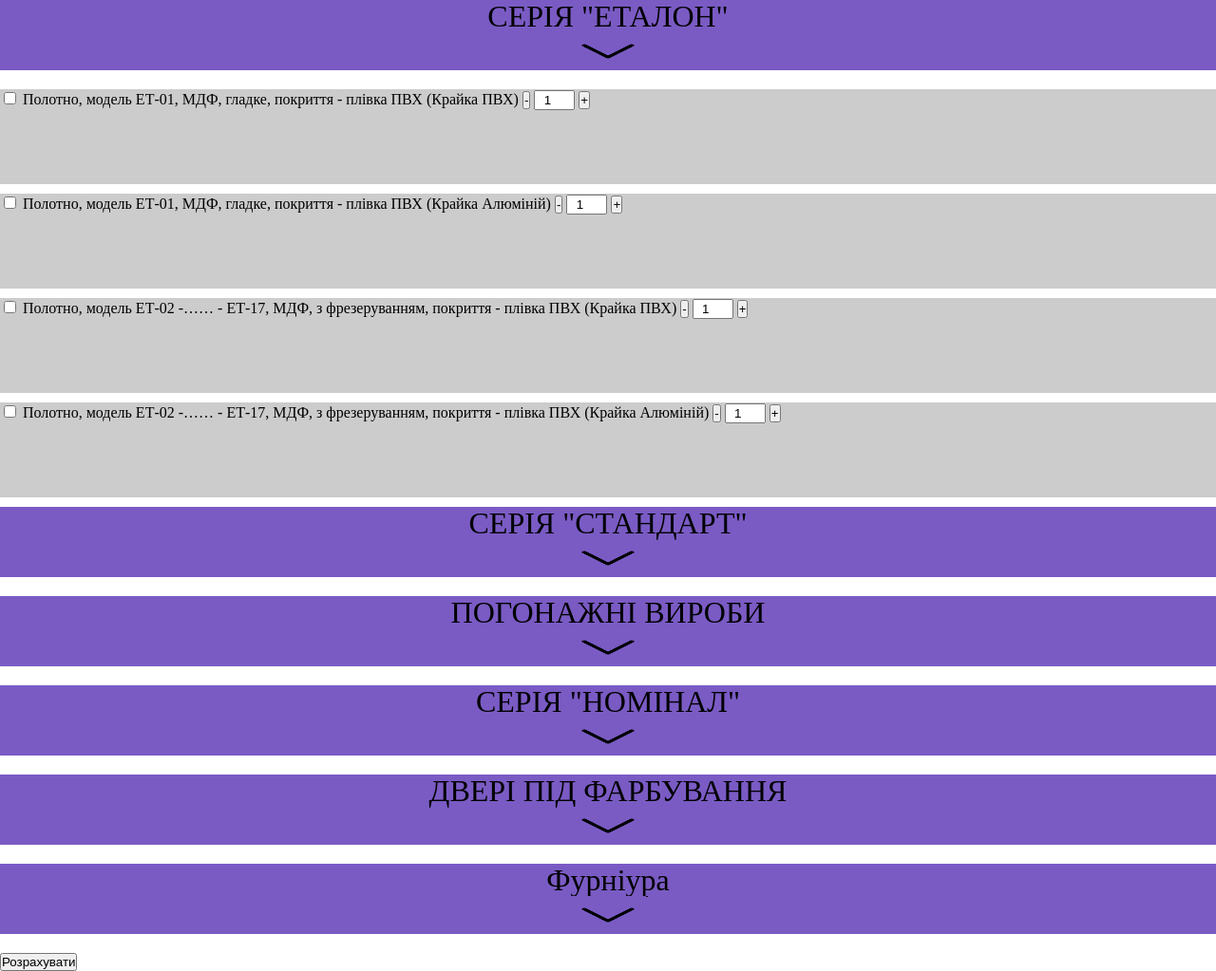
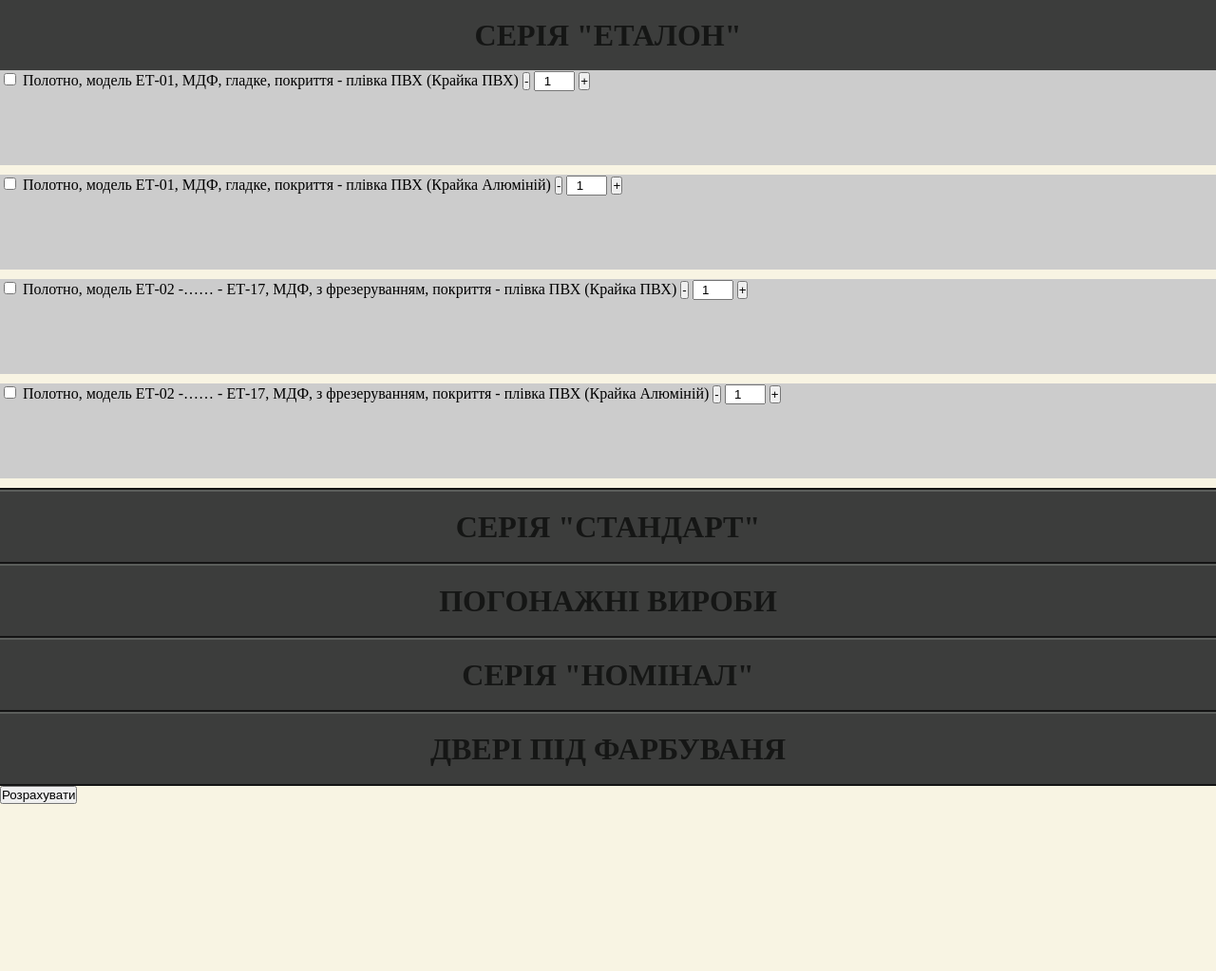
Before and after one commit to devis-13/devis-13.github.io, a plain HTML site: page index.html in a window 1280 px wide. Shown: the whole page at 95% size. After the commit the page ends 847 px from the top, so only its background shows below. Drawn offline with Linux system fonts and the light colour scheme.

Commit message:
Поменял стили блоков, убрал стрелку

```diff
--- a/index.html
+++ b/index.html
@@ -12,10 +12,7 @@
 	<div class="door">
 		<div class="door__block active" id="etalon">
 			<div class="door__header">
-				<p class="door__title">СЕРІЯ "ЕТАЛОН"</p>
-				<button class="door__btn">
-					<img src="/free-icon-down-arrow-2985150.png" class="door__open-arrow" alt="Відкрити">
-				</button>
+				<h2 class="door__title">СЕРІЯ "ЕТАЛОН"</h2>
 			</div>
 			<div class="door__inner">
 				<div class="door__item" id="et-01-pvh">
@@ -60,10 +57,7 @@
 		</div>
 		<div class="door__block" id="standart">
 			<div class="door__header">
-				<p class="door__title">СЕРІЯ "СТАНДАРТ"</p>
-				<button class="door__btn">
-					<img src="/free-icon-down-arrow-2985150.png" class="door__open-arrow" alt="">
-				</button>
+				<h2 class="door__title">СЕРІЯ "СТАНДАРТ"</h2>
 			</div>
 			<div class="door__inner">
 				<div class="door__item" id="st-1">
@@ -97,10 +91,7 @@
 		</div>
 		<div class="door__block" id="other">
 			<div class="door__header">
-				<p class="door__title">ПОГОНАЖНІ ВИРОБИ</p>
-				<button class="door__btn">
-					<img src="/free-icon-down-arrow-2985150.png" class="door__open-arrow" alt="">
-				</button>
+				<h2 class="door__title">ПОГОНАЖНІ ВИРОБИ</h2>
 			</div>
 			<div class="door__inner">
 				<div class="door__item" id="boxTel-80">
@@ -261,10 +252,7 @@
 		</div>
 		<div class="door__block" id="denomination">
 			<div class="door__header">
-				<p class="door__title">СЕРІЯ "НОМІНАЛ"</p>
-				<button class="door__btn">
-					<img src="/free-icon-down-arrow-2985150.png" class="door__open-arrow" alt="">
-				</button>
+				<h2 class="door__title">СЕРІЯ "НОМІНАЛ"</h2>
 			</div>
 			<div class="door__inner">
 				<div class="door__item" id="nl-1">
@@ -361,10 +349,7 @@
 		</div>
 		<div class="door__block" id="paint">
 			<div class="door__header">
-				<p class="door__title">ДВЕРІ ПІД ФАРБУВАННЯ</p>
-				<button class="door__btn">
-					<img src="/free-icon-down-arrow-2985150.png" class="door__open-arrow" alt="">
-				</button>
+				<h2 class="door__title">ДВЕРІ ПІД ФАРБУВАНЯ</h2>
 			</div>
 			<div class="door__inner">
 				<div class="door__item" id="boardPrimedPaint-pr">
@@ -425,41 +410,10 @@
 				</div>
 			</div>
 		</div>
-		<div class="door__block" id="furniture">
-			<div class="door__header">
-				<p class="door__title">Фурніура</p>
-				<button class="door__btn">
-					<img src="/free-icon-down-arrow-2985150.png" class="door__open-arrow" alt="">
-				</button>
-			</div>
-			<div class="door__inner">
-				<div class="door__item" id="loop">
-					<input type="checkbox" class="door__checkbox" name="loop" id="loop_lb">
-					<label for="loop_lb">
-						Завіса
-					</label>
-					<button class="door__minus-btn">-</button>
-					<input type="number" class="door__amount" value="1">
-					<button class="door__plus-btn">+</button>
-				</div>
-				<div class="door__item" id="lock">
-					<input type="checkbox" class="door__checkbox" name="lock" id="lock_lb">
-					<label for="lock_lb">
-						Замок
-					</label>
-					<button class="door__minus-btn">-</button>
-					<input type="number" class="door__amount" value="1">
-					<button class="door__plus-btn">+</button>
-				</div>
-			</div>
-		</div>
-
 		<button class="door__sum-btn">Розрахувати</button>
 		<p class="door__amount-realiz"></p>
 		<p class="door__amount-epicentr"></p>
-
-	</div>
-	<script src="script.js"></script>
+		<script src="script.js"></script>
 </body>
 
 </html>
--- a/style.css
+++ b/style.css
@@ -1,14 +1,42 @@
 html, body, button, p, img {
 	padding: 0;
 	margin: 0;
+}
+
+body {
+	background-color: #f8f4e3;
+}
+
+.door {
+}
+
+.door__block {
+
+	border-top: 2px solid #5b5e5b;
+	border-bottom: 2px solid #141414;
+}
+
+.door__block:first-child {
+	border-top: none;
+}
+
+.door__block:last-child {
+	border-top: none;
 }
 
 .door__header {
 	display: flex;
 	flex-direction: column;
 	align-items: center;
-	margin-bottom: 20px;
-	background-color: #7a5bc4;
+	/* margin-bottom: 5px; */
+	padding: 20px 0;
+
+
+	color: #151615;
+
+
+	background-color: #3c3d3c;
+
 }
 
 .door__title {
@@ -26,7 +54,7 @@ html, body, button, p, img {
 	padding: 0;
 
 
-	background-color: #7a5bc4;
+	background-color: #3c3d3c;
 	border: none;
 	/* transform: rotate(90deg); */
 }
```
